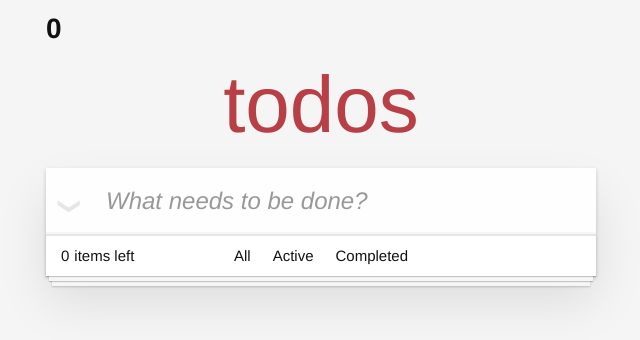
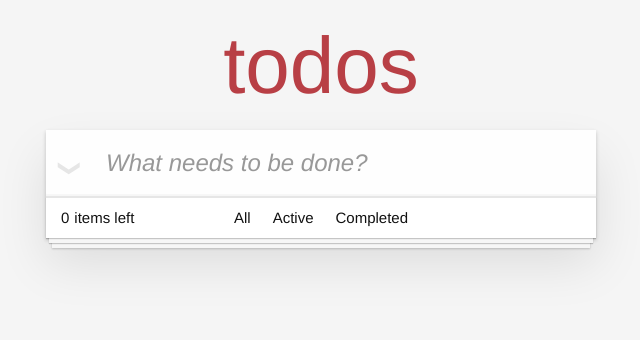
Before and after one commit to SeanMuInCa/vue3_practice, a Vue app: page / in a window 1280 px wide. Shown: the top 340 px of the page, without its empty margins (319-959 px from the left). Built offline with nearby package versions, Linux system fonts and the light colour scheme.

Commit message:
minor mistake

```diff
--- a/src/App.vue
+++ b/src/App.vue
@@ -1,6 +1,4 @@
 <template>
-  <h1>{{ filter.unfinished }}</h1>
-
   <div id="app">
     <section class="todoapp">
         <header class="header">
@@ -29,7 +27,7 @@
         <footer class="footer">
             <span class="todo-count">
                 <strong>{{ filter.unfinished }}</strong>
-                <span>items left</span>
+                <span>{{ (filter.unfinished.value) === 1 ? 'item left' : 'items left' }}</span>
             </span>
             <ul class="filters">
                 <li><a href="#/all" :class="{ selected: filter.filterKeyRef === 'all'}">All</a></li>
```
